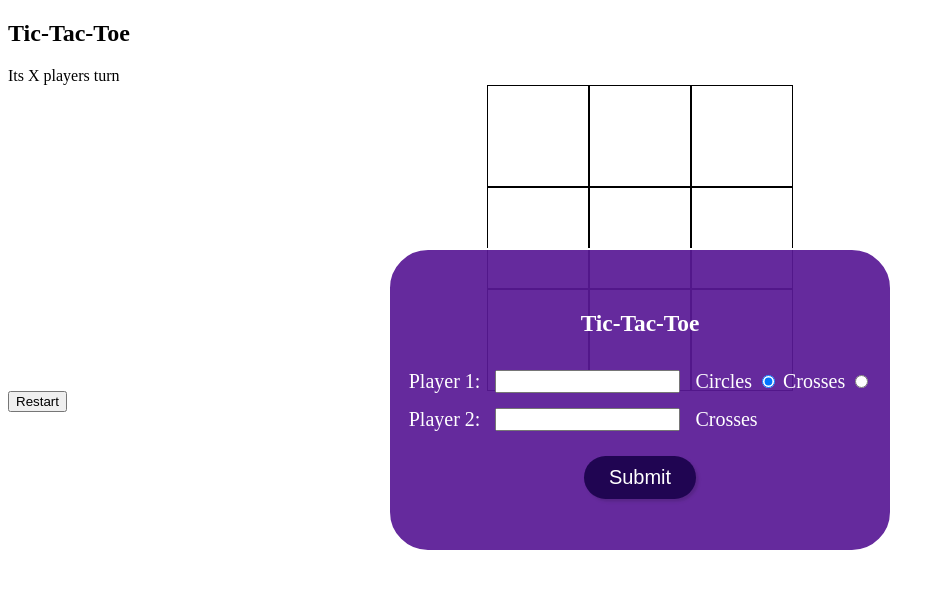
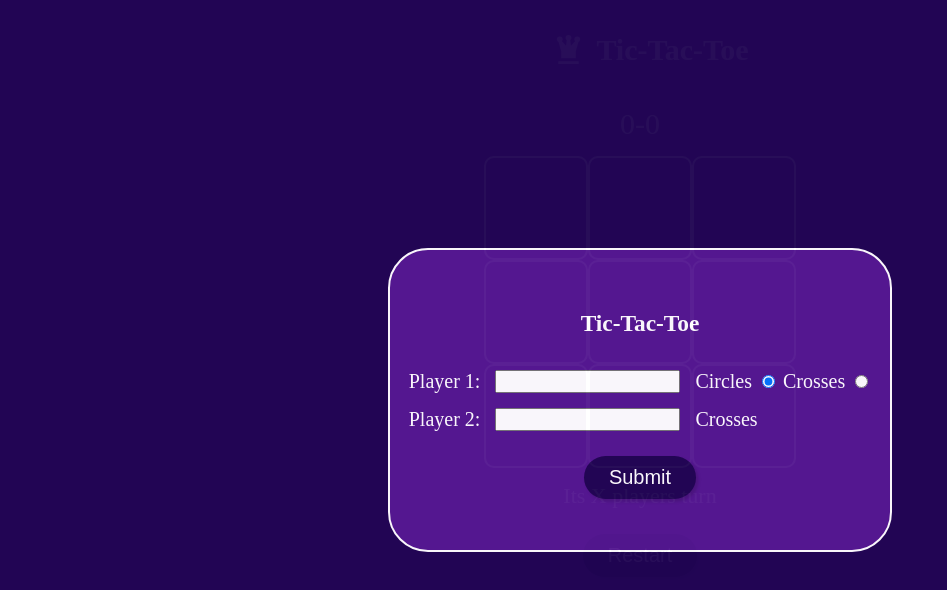
Before and after one commit to Vissekopje/Tic-Tac-Toe, a plain HTML site: page index.html in a window 1280 px wide. Shown: the whole page, without its empty margins (0-947 px from the left). Drawn offline with Linux system fonts and the light colour scheme.

Commit message:
Added Scoreboard and name visuals to DOM, added minimal styling

```diff
--- a/index.html
+++ b/index.html
@@ -8,11 +8,15 @@
 </head>
 <body>
     <header>
-        <h2>Tic-Tac-Toe</h2>
+        <a href="#">
+            <img src="images/chess-queen.svg" alt="Queen Icon" height="35">
+            <h2>Tic-Tac-Toe</h2>
+        </a>
     </header>
+    <div class="submissionwrapper">
     <div class="namesubmission">
         <h3>Tic-Tac-Toe</h3>
-        <form name="players">
+        <form class="players" name="players">
                 <div class="form-row">
                     <label for="name1">Player 1:</label>
                     <input type="text" class="name1">
@@ -33,10 +37,12 @@
             <button class="submit">Submit</button>
         </div>
     </div>
+</div>
+    <div class="names"></div>
+    <div class="score">0-0</div>
+    <div class="board"></div>
     <div class="message">Its X players turn</div>
-    <div class="board"></div>
     <div class="popup">
-        <div class="ending-message"></div>
         <button class="restart">Restart</button>
     </div>
     <footer>
--- a/script.js
+++ b/script.js
@@ -42,7 +42,8 @@ const game = (function () {
     let playerOne
     let playerTwo
     let currentPlayer
-
+    let playerOneScore = 0
+    let playerTwoScore = 0
     function Player(name, sign){
         this.name = name;
         this.sign = sign;
@@ -55,6 +56,8 @@ const game = (function () {
         const iconPlayerTwo = (iconPlayerOne === "X") ? "O" : "X"
         playerOne = new Player(namePlayerOne, iconPlayerOne)
         playerTwo = new Player(namePlayerTwo, iconPlayerTwo)
+        const playerNames = document.querySelector(".names")
+        playerNames.innerText = (`${playerOne.name} vs ${playerTwo.name}`)
         currentPlayer = playerOne
         events.initializeCells()
         newRound()
@@ -78,12 +81,10 @@ const game = (function () {
     const playRound = (index) => {
         Board.putSign(index, getCurrentPlayer().sign);
         amountOfPlays++
-        checkWin()
         if(!checkWin()){
         switchPlayers();
         newRound();
         }
-        console.log(amountOfPlays)
     };
 
     function checkWin() {
@@ -98,9 +99,19 @@ const game = (function () {
             if (gameBoard[a].innerText !== "" && gameBoard[a].innerText == gameBoard[b].innerText && gameBoard[a].innerText== gameBoard[c].innerText) {
                 const messageText = document.querySelector(".message")
                 events.disableCells()
+                if(currentPlayer === playerOne){
+                    playerOneScore++
+                 }
+                else {
+                    playerTwoScore++
+                }
+                console.log(playerOneScore)
+                console.log(playerTwoScore)
+                const playerScores = document.querySelector(".score")
+                playerScores.innerText = (`${playerOneScore} - ${playerTwoScore}`)
                 return messageText.innerText = (`${getCurrentPlayer().name} wins!`)
-            }
         }
+    }
         if (amountOfPlays === 9){
             const messageText = document.querySelector(".message")
             return messageText.innerText = `Its a draw`
@@ -123,8 +134,10 @@ const game = (function () {
 const events = (function () {
     const nameSubmit = document.querySelector(".submit")
     const nameSubmissionForm = document.querySelector(".namesubmission")
+    const submissionWrapper = document.querySelector(".submissionwrapper")
     nameSubmit.addEventListener("click", function () {
         nameSubmissionForm.classList.add("hidden")
+        submissionWrapper.classList.add("hidden")
         game.submitNames()
     })
 
@@ -132,10 +145,8 @@ const events = (function () {
     radioIconsPlayers.forEach(function(radioIcon){
         radioIcon.addEventListener('click', function(){
             const iconPlayerOne = document.querySelector(`input[name="iconp1"]:checked`).value
-            console.log(iconPlayerOne)
             const iconPlayerTwoFill = document.querySelector(".iconp2")
             iconPlayerTwoFill.innerText = (iconPlayerOne === "X") ? "Circles" : "Crosses"
-            console.log(iconPlayerTwoFill.innerText)
             })
         })
 
--- a/style.css
+++ b/style.css
@@ -1,5 +1,7 @@
-.body {
+body {
     z-index: 1;
+    background-color: rgba(89, 25, 150, 0.925);
+    color: white;
 }
 
 :root{
@@ -7,6 +9,47 @@
     --deep-purple: hsl(261, 89%, 17%);
     --hover-white: brightness(80%) invert(25%) hue-rotate(2deg) saturate(80%);
     --filter-white: invert(100%) sepia(0%) saturate(7451%) hue-rotate(48deg) brightness(100%) contrast(93%);
+}
+
+header{
+    display: flex;
+    justify-content: center;
+    align-content: center;
+    font-size: 25px;
+}
+header a{
+    text-decoration: none;
+    color: #ffffff;
+    font-size: 20px;
+    align-items: center;
+    display: flex;
+    gap: 10px;
+    padding-left: 20px;
+}
+header img{
+    align-self: center;
+    filter: var(--filter-white);
+}
+.names{
+    display: flex;
+    justify-content: center;
+    align-content: center;
+    padding-bottom: 15px;
+    font-size: 22px;
+}
+.score {
+    display: flex;
+    justify-content: center;
+    align-content: center;
+    font-size: 30px;
+    padding-bottom: 15px;
+}
+.message{
+    display: flex;
+    justify-content: center;
+    align-content: center;
+    padding-top: 15px;
+    font-size: 22px;
 }
 .board{
     display: grid;
@@ -18,19 +61,37 @@
 .cell{
     width: 100px;
     height: 100px;
-    border: 1px solid black;
+    border: 2px solid white;
+    border-radius: 10px;
     font-size: 72px;
     display: flex;
     justify-content: center;
     align-items: center;
 }
+.submissionwrapper {
+    background-color: var(--deep-purple);
+    z-index: 3;
+    justify-content: center;
+    align-items: center;
+    position: fixed;
+    width: 100%;
+    height: 100%;
+    left: 0;
+    right: 0;
+    top: 0;
+    bottom: 0;
+    opacity: 0.96;
+}
 
+.submissionwrapper.hidden{
+    display: none;
+}
 .form-row{
     display: flex;
     gap: 15px;
     padding-bottom: 15px;
 }
-.form-row button{
+button{
     background-color: var(--deep-purple);
     color: white;
     border-radius: 25px;
@@ -39,6 +100,15 @@
     font-size: 20px;
     box-shadow: var(--card-shadow);
     gap: 15px;
+}
+button:hover{
+    background-color: #3730a3;
+}
+.popup{
+    display: flex;
+    justify-content: center;
+    align-content: center;
+    padding-top: 25px;
 }
 
 .namesubmission {
```
Also changed, not shown: images/chess-queen.svg (added).
